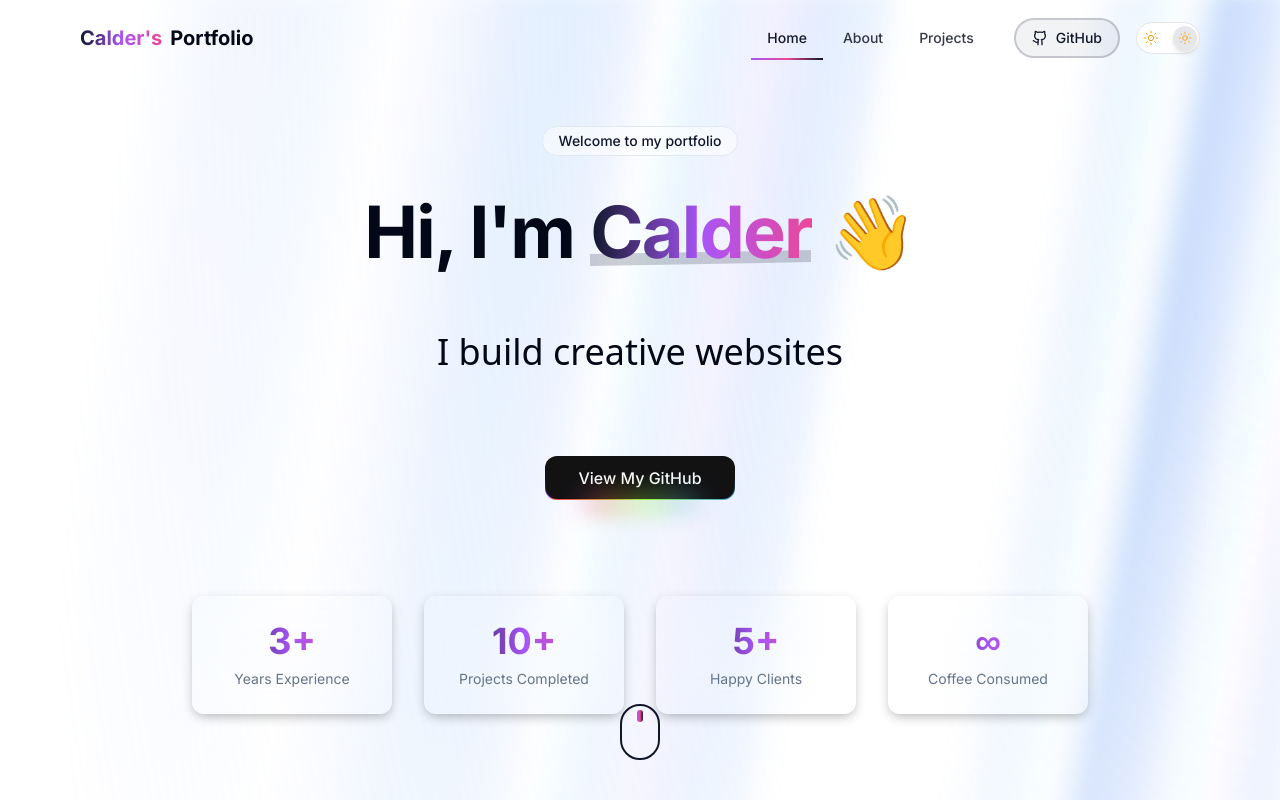
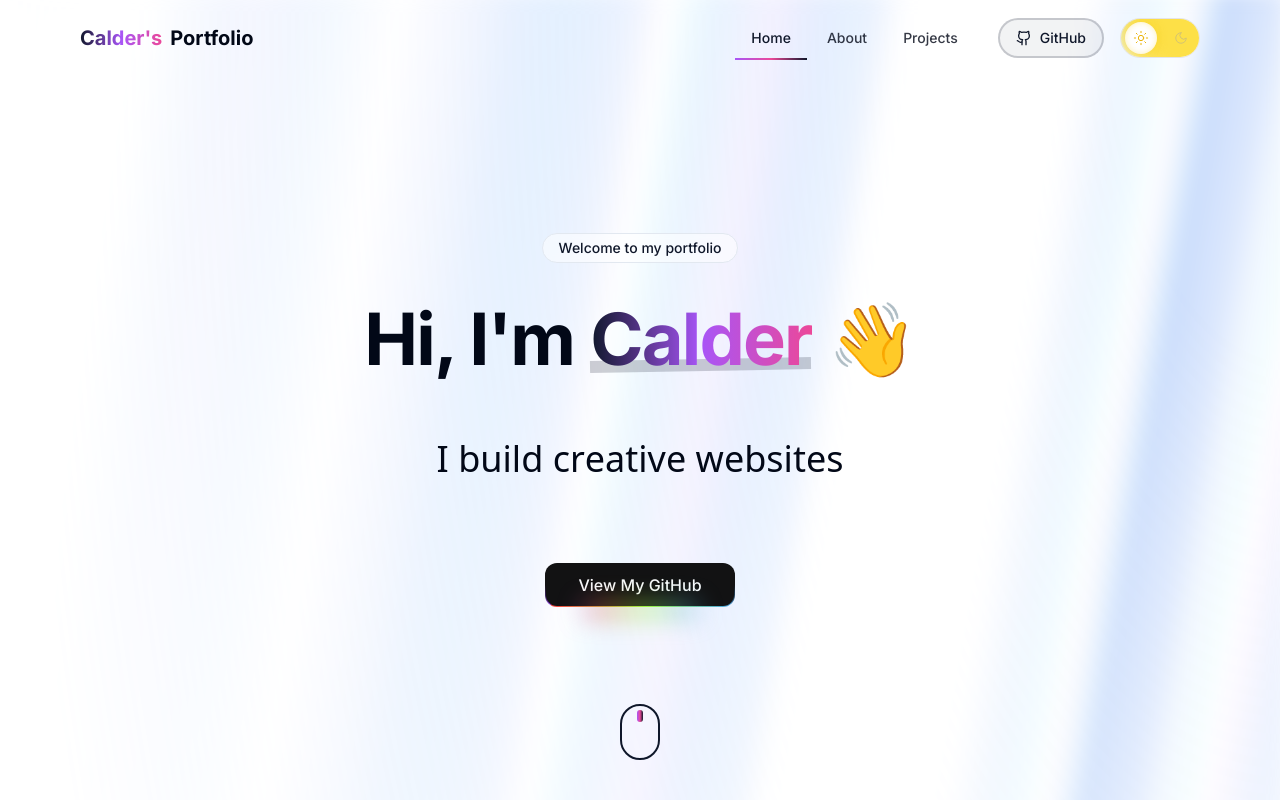
Before and after one commit to Da-Coder-Jr/Calder-Dev, a React (Vite) app: page / in a window 1280 px wide. Shown: the top 800 px of the page. Built offline with nearby package versions, Linux system fonts and the light colour scheme.

Commit message:
Remove fake stats and improve theme toggle
Refactor the Hero section to remove the fake stats.
Improve the theme toggle for better user experience.

```diff
--- a/src/components/Hero.tsx
+++ b/src/components/Hero.tsx
@@ -96,38 +96,6 @@ export function Hero() {
             </motion.div>
           </div>
         </div>
-
-        <motion.div
-          initial={{ opacity: 0, y: 40 }}
-          animate={{ opacity: 1, y: 0 }}
-          transition={{ duration: 0.6, delay: 0.8 }}
-          className="mx-auto mt-24 max-w-4xl"
-        >
-          <div className="grid grid-cols-2 gap-8 md:grid-cols-4">
-            {[
-              { value: "3+", label: "Years Experience" },
-              { value: "10+", label: "Projects Completed" },
-              { value: "5+", label: "Happy Clients" },
-              { value: "∞", label: "Coffee Consumed" }
-            ].map((stat, index) => (
-              <motion.div
-                key={index}
-                initial={{ opacity: 0, y: 20 }}
-                animate={{ opacity: 1, y: 0 }}
-                transition={{ delay: 0.8 + (index * 0.1) }}
-                whileHover={{
-                  y: -5,
-                  boxShadow: "0 10px 25px -5px rgba(0, 0, 0, 0.1), 0 8px 10px -6px rgba(0, 0, 0, 0.1)",
-                  scale: 1.05
-                }}
-                className="glass-morphism rounded-xl p-6 text-center transition-all duration-300"
-              >
-                <h3 className="mb-2 text-3xl font-bold bg-gradient-to-r from-primary via-purple-500 to-pink-500 bg-clip-text text-transparent md:text-4xl">{stat.value}</h3>
-                <p className="text-sm text-muted-foreground">{stat.label}</p>
-              </motion.div>
-            ))}
-          </div>
-        </motion.div>
       </div>
 
       <div className="absolute bottom-10 left-0 right-0 flex justify-center">
--- a/src/components/MorphingText.tsx
+++ b/src/components/MorphingText.tsx
@@ -33,10 +33,12 @@ export function MorphingText({ texts, className, interval = 3000 }: MorphingText
     enter: {
       y: 20,
       opacity: 0,
+      filter: "blur(8px)",
     },
     center: {
       y: 0,
       opacity: 1,
+      filter: "blur(0px)",
       transition: {
         duration: 0.5,
       },
@@ -44,10 +46,23 @@ export function MorphingText({ texts, className, interval = 3000 }: MorphingText
     exit: {
       y: -20,
       opacity: 0,
+      filter: "blur(8px)",
       transition: {
         duration: 0.5,
       },
     },
+  };
+
+  const letterVariants = {
+    hidden: { opacity: 0, y: 20 },
+    visible: (i: number) => ({
+      opacity: 1,
+      y: 0,
+      transition: {
+        delay: i * 0.05,
+        duration: 0.4,
+      },
+    }),
   };
 
   return (
@@ -64,7 +79,20 @@ export function MorphingText({ texts, className, interval = 3000 }: MorphingText
           exit="exit"
           className="absolute inset-0 flex items-center justify-center"
         >
-          {texts[currentIndex]}
+          <div className="flex overflow-hidden">
+            {texts[currentIndex].split("").map((char, i) => (
+              <motion.span
+                key={`${currentIndex}-${i}`}
+                custom={i}
+                variants={letterVariants}
+                initial="hidden"
+                animate="visible"
+                className="inline-block"
+              >
+                {char === " " ? "\u00A0" : char}
+              </motion.span>
+            ))}
+          </div>
         </motion.div>
       </AnimatePresence>
     </div>
--- a/src/components/NavLogo.tsx
+++ b/src/components/NavLogo.tsx
@@ -81,7 +81,7 @@ export function NavLogo({ className }: NavLogoProps) {
                 number: {
                   density: {
                     enable: true,
-                    area: 800,
+                    value_area: 800, // Fix: changed 'area' to 'value_area'
                   },
                   value: 30,
                 },
--- a/src/components/ThemeToggle.tsx
+++ b/src/components/ThemeToggle.tsx
@@ -2,7 +2,7 @@
 "use client";
 
 import { useState, useEffect } from "react";
-import { Moon, Sun } from "lucide-react";
+import { Moon, Sun, Stars } from "lucide-react";
 import { cn } from "@/lib/utils";
 import { motion, AnimatePresence } from "framer-motion";
 
@@ -12,6 +12,7 @@ interface ThemeToggleProps {
 
 export function ThemeToggle({ className }: ThemeToggleProps) {
   const [isDark, setIsDark] = useState(false);
+  const [isHovered, setIsHovered] = useState(false);
 
   // Check the system preference on initial load
   useEffect(() => {
@@ -49,65 +50,165 @@ export function ThemeToggle({ className }: ThemeToggleProps) {
     }
   };
 
+  // Particles for the dark mode only
+  const particles = Array(10).fill(null);
+
   return (
     <motion.button
       whileHover={{ scale: 1.05 }}
       whileTap={{ scale: 0.95 }}
+      onHoverStart={() => setIsHovered(true)}
+      onHoverEnd={() => setIsHovered(false)}
       aria-label={isDark ? "Switch to light mode" : "Switch to dark mode"}
       onClick={toggleTheme}
       className={cn(
-        "relative flex h-8 w-16 items-center rounded-full border p-1 transition-colors duration-300",
+        "relative flex h-10 w-20 items-center overflow-hidden rounded-full border p-1 transition-colors duration-500",
         isDark
-          ? "border-zinc-800 bg-zinc-950"
-          : "border-zinc-200 bg-white",
+          ? "border-zinc-700 bg-gradient-to-br from-zinc-900 to-zinc-800"
+          : "border-zinc-200 bg-gradient-to-br from-sky-100 to-white",
         className
       )}
     >
+      {/* Background effects */}
+      <div className="absolute inset-0 overflow-hidden">
+        {isDark && (
+          <AnimatePresence>
+            {particles.map((_, i) => (
+              <motion.div
+                key={`star-${i}`}
+                initial={{
+                  opacity: 0,
+                  scale: 0,
+                  x: Math.random() * 20 - 10,
+                  y: Math.random() * 20 - 10
+                }}
+                animate={{
+                  opacity: Math.random() * 0.7 + 0.3,
+                  scale: Math.random() * 0.5 + 0.5,
+                  x: Math.random() * 20 - 10,
+                  y: Math.random() * 20 - 10
+                }}
+                transition={{
+                  duration: Math.random() * 2 + 2,
+                  repeat: Infinity,
+                  repeatType: "reverse"
+                }}
+                className="absolute rounded-full bg-white"
+                style={{
+                  width: `${Math.max(1, Math.random() * 3)}px`,
+                  height: `${Math.max(1, Math.random() * 3)}px`,
+                  left: `${Math.random() * 100}%`,
+                  top: `${Math.random() * 100}%`,
+                }}
+              />
+            ))}
+          </AnimatePresence>
+        )}
+
+        {!isDark && (
+          <motion.div
+            initial={{ opacity: 0 }}
+            animate={{ opacity: 1 }}
+            exit={{ opacity: 0 }}
+            transition={{ duration: 0.5 }}
+            className="absolute top-0 right-0 h-32 w-32 translate-x-12 translate-y-[-50%] rounded-full bg-yellow-300 blur-md"
+          />
+        )}
+      </div>
+
+      {/* Icons container */}
       <motion.div
-        className="absolute inset-0 flex items-center justify-between px-1.5"
+        className="absolute inset-0 flex items-center justify-between px-2"
         initial={false}
       >
-        <Sun className={cn(
-          "h-4 w-4 transition-colors duration-300",
-          isDark ? "text-zinc-500" : "text-amber-500"
-        )} strokeWidth={1.5} />
-        <Moon className={cn(
-          "h-4 w-4 transition-colors duration-300",
-          isDark ? "text-blue-400" : "text-zinc-400"
-        )} strokeWidth={1.5} />
+        <motion.div
+          animate={{
+            scale: !isDark ? 1 : 0.7,
+            opacity: !isDark ? 1 : 0.5
+          }}
+          transition={{ duration: 0.4 }}
+        >
+          <Sun
+            className={cn(
+              "h-5 w-5 transition-colors duration-300",
+              isDark ? "text-zinc-500" : "text-yellow-500 drop-shadow-[0_0_8px_rgba(250,204,21,0.5)]"
+            )}
+            strokeWidth={1.5}
+          />
+        </motion.div>
+
+        <motion.div
+          animate={{
+            scale: isDark ? 1 : 0.7,
+            opacity: isDark ? 1 : 0.5
+          }}
+          transition={{ duration: 0.4 }}
+        >
+          <Moon
+            className={cn(
+              "h-5 w-5 transition-colors duration-300",
+              isDark ? "text-blue-400 drop-shadow-[0_0_8px_rgba(96,165,250,0.5)]" : "text-zinc-400"
+            )}
+            strokeWidth={1.5}
+          />
+        </motion.div>
       </motion.div>
 
+      {/* Sliding Indicator */}
       <motion.div
-        className="z-10 h-6 w-6 rounded-full bg-gradient-to-br shadow-md"
+        className="relative z-10 flex h-8 w-8 items-center justify-center rounded-full shadow-lg"
         animate={{
-          x: isDark ? 0 : 32,
-          backgroundColor: isDark ? "rgb(39, 39, 42)" : "rgb(229, 231, 235)"
+          x: isDark ? "calc(100% - 2px)" : "0%",
+          backgroundColor: isDark ? "rgb(30, 41, 59)" : "rgb(255, 255, 255)",
+          boxShadow: isDark
+            ? "0 0 10px 2px rgba(96,165,250,0.3), inset 0 0 6px rgba(96,165,250,0.5)"
+            : "0 0 10px 2px rgba(250,204,21,0.3), inset 0 0 6px rgba(250,204,21,0.3)"
         }}
-        transition={{ type: "spring", stiffness: 500, damping: 30 }}
+        transition={{
+          type: "spring",
+          stiffness: 500,
+          damping: 30
+        }}
       >
         <AnimatePresence mode="wait" initial={false}>
           {isDark ? (
             <motion.div
               key="moon"
-              initial={{ opacity: 0, rotate: -90 }}
-              animate={{ opacity: 1, rotate: 0 }}
-              exit={{ opacity: 0, rotate: 90 }}
-              transition={{ duration: 0.2 }}
+              initial={{ opacity: 0, rotate: -90, scale: 0.5 }}
+              animate={{ opacity: 1, rotate: 0, scale: 1 }}
+              exit={{ opacity: 0, rotate: 90, scale: 0.5 }}
+              transition={{ duration: 0.3 }}
               className="flex h-full w-full items-center justify-center"
             >
-              <Moon className="h-3.5 w-3.5 text-blue-400" strokeWidth={1.5} />
+              <Stars className="h-4 w-4 text-blue-400" strokeWidth={1.5} />
             </motion.div>
           ) : (
             <motion.div
               key="sun"
-              initial={{ opacity: 0, rotate: 90 }}
-              animate={{ opacity: 1, rotate: 0 }}
-              exit={{ opacity: 0, rotate: -90 }}
-              transition={{ duration: 0.2 }}
+              initial={{ opacity: 0, rotate: 90, scale: 0.5 }}
+              animate={{ opacity: 1, rotate: 0, scale: 1 }}
+              exit={{ opacity: 0, rotate: -90, scale: 0.5 }}
+              transition={{ duration: 0.3 }}
               className="flex h-full w-full items-center justify-center"
             >
-              <Sun className="h-3.5 w-3.5 text-amber-500" strokeWidth={1.5} />
+              <Sun className="h-4 w-4 text-yellow-500" strokeWidth={1.5} />
             </motion.div>
+          )}
+        </AnimatePresence>
+
+        {/* Ripple effect on hover */}
+        <AnimatePresence>
+          {isHovered && (
+            <motion.div
+              initial={{ scale: 0.2, opacity: 0 }}
+              animate={{ scale: 1.5, opacity: 0 }}
+              exit={{ opacity: 0 }}
+              transition={{ duration: 0.8, repeat: Infinity }}
+              className={cn(
+                "absolute inset-0 rounded-full",
+                isDark ? "bg-blue-400" : "bg-yellow-400"
+              )}
+            />
           )}
         </AnimatePresence>
       </motion.div>
```
